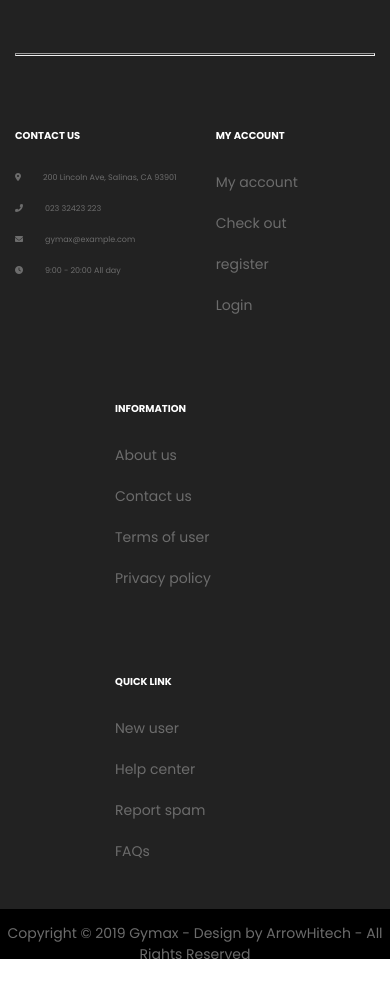
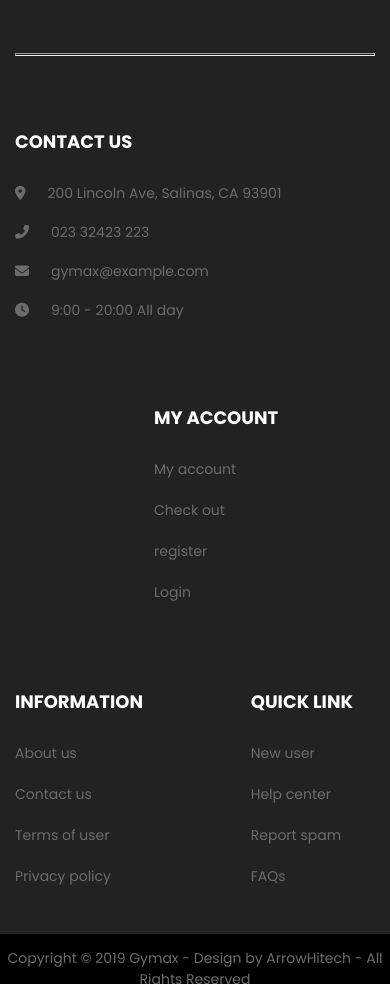
Before and after one commit to SonFeDev/Giaodien4, a plain HTML site: page index.html in a window 390 px wide. Shown: the part 3802-4786 px from the top of the page. Before the commit the page ends 4761 px from the top, so only its background shows below. Drawn offline with Linux system fonts and the light colour scheme.

Commit message:
hoan thien gd 4

```diff
--- a/assets/less/base/_responsive.less
+++ b/assets/less/base/_responsive.less
@@ -32,11 +32,13 @@
                     font-size: 18px;
                     font-weight: 700;
                     text-transform: uppercase;
+
                     i {
                         padding-left: 5px;
                     }
 
                 }
+
                 .navbar {
                     .transformer(translateX(110%));
                     .transit(all, .5s);
@@ -47,9 +49,9 @@
                     background-color: #222;
                     height: 100vh;
                     width: 30vw;
-                    -webkit-box-shadow: -7px 0px 15px 0px rgba(34,34,34,1);
-                    -moz-box-shadow: -7px 0px 15px 0px rgba(34,34,34,1);
-                    box-shadow: -7px 0px 15px 0px rgba(34,34,34,1);
+                    -webkit-box-shadow: -7px 0px 15px 0px rgba(34, 34, 34, 1);
+                    -moz-box-shadow: -7px 0px 15px 0px rgba(34, 34, 34, 1);
+                    box-shadow: -7px 0px 15px 0px rgba(34, 34, 34, 1);
 
                     .nav-item {
                         display: block;
@@ -59,15 +61,18 @@
                         margin-left: 0;
                         margin-right: 0;
                         border-bottom: 1px solid #fff;
+
                         &:hover {
                             border-bottom: 1px solid @hover;
                         }
                     }
                 }
+
                 .active {
                     .transformer(translateX(0));
                 }
             }
+
             .navbar-icon {
                 display: none;
             }
@@ -76,9 +81,11 @@
 
     .category-list-inner {
         line-height: unset;
+
         .title {
             font-size: 12px;
         }
+
         .describe {
             font-size: 10px;
         }
@@ -87,12 +94,15 @@
     .tab-content {
         margin-left: unset;
         margin-right: unset;
+
         .tab-item {
             .product {
                 .col(33%);
+
                 img {
                     width: 95%;
                 }
+
                 &:nth-child(4) {
                     margin-top: 49px;
                 }
@@ -111,6 +121,7 @@
     .brand {
         img {
             width: 17%;
+
             &:nth-child(n+2) {
                 transform: unset;
             }
@@ -122,8 +133,18 @@
     }
 
     .ft-information {
+        justify-content: space-between;
+
         &-list {
-            margin-left: 100px;
+            margin-left: unset;
+
+            &-detail {
+                font-size: 12px;
+
+                a {
+                    font-size: 12px;
+                }
+            }
         }
     }
 
@@ -139,6 +160,7 @@
                     }
                 }
             }
+
             nav {
                 .nav-open {
                     font-size: 15px;
@@ -149,10 +171,13 @@
 
     .slider {
         background-position: 38% 0;
+
         .introduction {
             margin-left: unset;
+
             &-inner {
                 text-align: center;
+
                 .description {
                     padding-right: unset;
                 }
@@ -165,9 +190,11 @@
             img {
                 width: 20%;
             }
+
             .title {
                 font-size: 10px;
             }
+
             .describe {
                 font-size: 7px;
             }
@@ -178,7 +205,8 @@
         .tab-item {
             .product {
                 .col(50%);
-                &:nth-child(4){
+
+                &:nth-child(4) {
                     padding-top: unset;
                 }
             }
@@ -188,11 +216,13 @@
     .replying {
         font-size: 25px;
     }
+
     .about-us {
         img {
             width: 25%;
             margin-top: 60px;
         }
+
         .about-us-describe {
             padding: 0 45px;
 
@@ -201,12 +231,11 @@
 
     .ft-information {
         &-list {
-            margin-left: 100px;
-            .list-title {
-                font-size: 10px;
+            &:nth-child(2) {
+                margin-left: 139px;
             }
-            .list-detail {
-                font-size: 8px;
+            &:nth-child(4) {
+                padding-right: 22px;
             }
         }
 
@@ -218,10 +247,7 @@
     }
 }
 
-@media all and (max-width:576px) {
+@media all and (max-width:576px) {}
 
-}
 
-@media all and (max-width:375px) {
-
-}
+@media all and (max-width:375px) {}
```
Also changed, not shown: assets/css/style.css, 1 other file.
